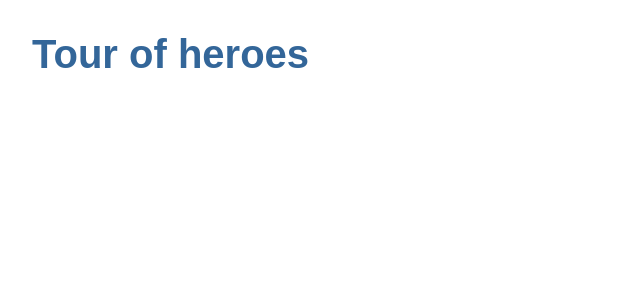
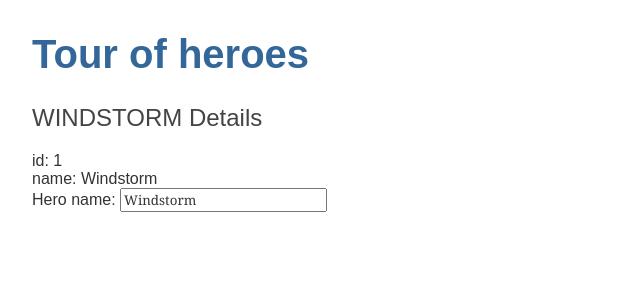
Before and after one commit to pekanchuan/angular-tour-of-heroes, an Angular app: page / in a window 1280 px wide. Shown: the top 300 px of the page, without its empty margins (0-640 px from the left). Built offline with nearby package versions, Linux system fonts and the light colour scheme.

Commit message:
generate component heroes and edit

```diff
--- a/src/app/app.component.html
+++ b/src/app/app.component.html
@@ -1 +1,2 @@
 <h1>{{ title }}</h1>
+<app-heroes></app-heroes>
--- /dev/null
+++ b/src/app/hero.ts
@@ -0,0 +1,4 @@
+export interface Hero {
+  id: number;
+  name: string;
+}
--- /dev/null
+++ b/src/app/heroes/heroes.component.html
@@ -0,0 +1,8 @@
+<h2>{{ hero.name | uppercase }} Details</h2>
+<div><span>id: </span>{{ hero.id }}</div>
+<div><span>name: </span>{{ hero.name }}</div>
+
+<div>
+  <label for="name">Hero name: </label>
+  <input type="text" id="name" [(ngModel)]="hero.name" placeholder="name" />
+</div>
--- /dev/null
+++ b/src/app/heroes/heroes.component.ts
@@ -0,0 +1,18 @@
+import { Component, OnInit } from '@angular/core';
+import { Hero } from '../hero';
+
+@Component({
+  selector: 'app-heroes',
+  templateUrl: './heroes.component.html',
+  styleUrls: ['./heroes.component.css'],
+})
+export class HeroesComponent implements OnInit {
+  hero: Hero = {
+    id: 1,
+    name: 'Windstorm',
+  };
+
+  constructor() {}
+
+  ngOnInit(): void {}
+}
```
Also changed, not shown: src/app/app.module.ts (+7 -9 lines), src/app/heroes/heroes.component.css (added), 1 other file (tests, documents, lock files or other folders).
